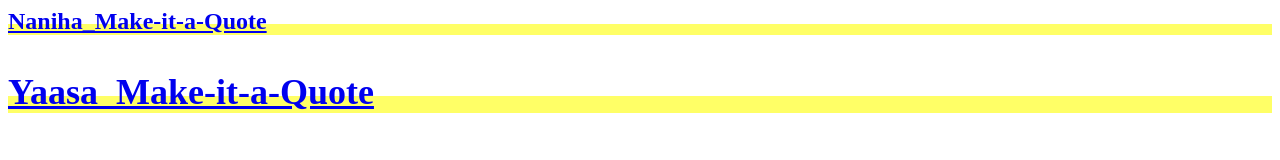
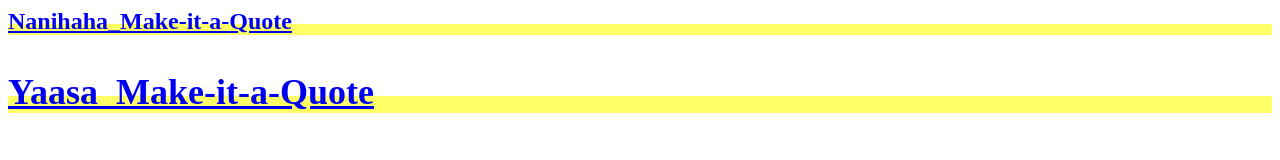
Before and after one commit to yukkuriremiria/laughing-octo-succotash, a plain HTML site: page sub.html in a window 1280 px wide. Shown: the top 160 px of the page. Drawn offline with Linux system fonts and the light colour scheme.

Commit message:
Update sub.html

```diff
--- a/sub.html
+++ b/sub.html
@@ -2,7 +2,7 @@
 
 
 
-<a class="learn-more-button" href="https://yamiagari.ml/Naniha_Make-it-a-Quote/"><h2><p>Naniha_Make-it-a-Quote<p><h2></a>
+<a class="learn-more-button" href="https://yamiagari.ml/Nanihaha_Make-it-a-Quote/"><h2><p>Nanihaha_Make-it-a-Quote<p><h2></a>
 <a class="learn-more-button" href="https://yamiagari.ml/Yaasa_Make-it-a-Quote/"><h2><p>Yaasa_Make-it-a-Quote<p><h2></a>
 <a class="learn-more-button" href="https://yamiagari.ml/RiruXP_Make-it-a-Quote/"><h2><p>RiruXP_Make-it-a-Quote<p><h2></a>
 <a class="learn-more-button" href="https://yamiagari.ml/web_archive/"><h2><p>archive_RiruXP<p><h2></a>
```
